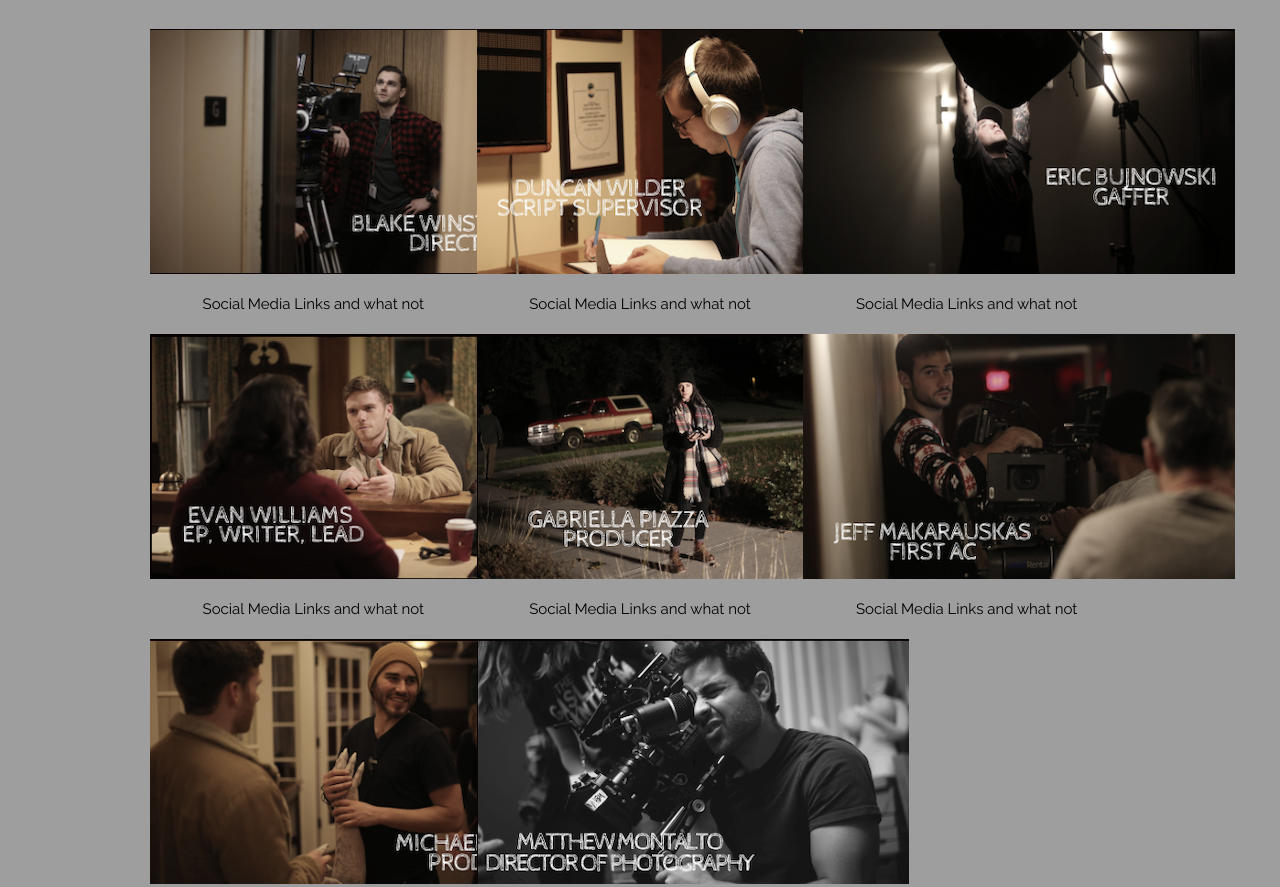
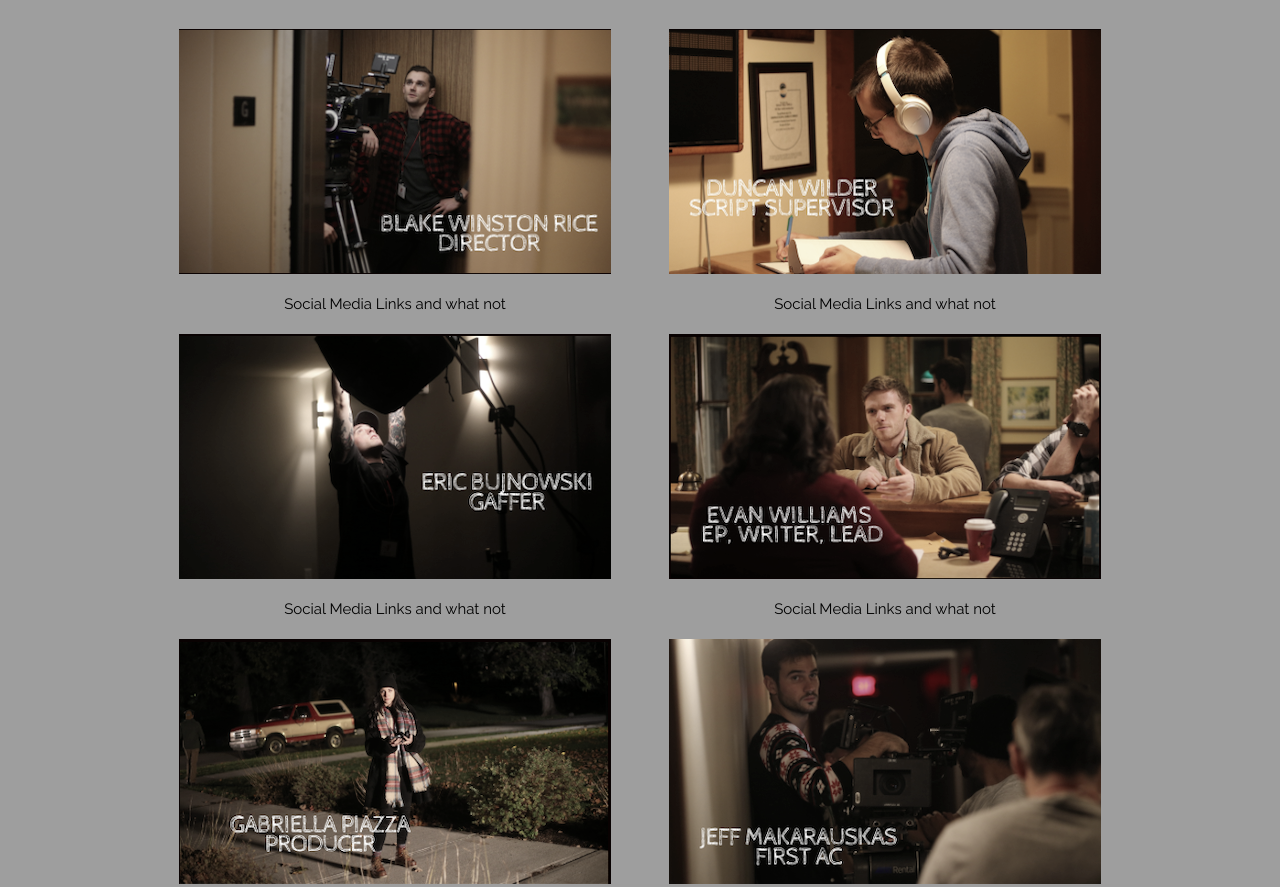
Before and after one commit to recoverycall/recoverycall.github.io, a plain HTML site: page pages/landing.html in a window 1280 px wide. Shown: the part 2264-3151 px from the top of the page. Drawn offline with nearby package versions, Linux system fonts and the light colour scheme.

Commit message:
fix with staff image display

```diff
--- a/pages/landing.html
+++ b/pages/landing.html
@@ -95,35 +95,35 @@
       <h1 class="w3-text-grey"><b>Meet the staff</b></h1>
       <img class="w3-round-large w3-grayscale-min" style="width:100%;margin:32px 0">
       <div class="w3-row">
-        <div class="w3-third">
+        <div class="w3-half">
           <img src="../images/peeps/bwrice.png">
           <p>Social Media Links and what not</p>
         </div>
-        <div class="w3-third">
+        <div class="w3-half">
           <img src="../images/peeps/dwilder.png">
           <p>Social Media Links and what not</p>
         </div>
-        <div class="w3-third">
+        <div class="w3-half">
           <img src="../images/peeps/ebuinowski.png">
           <p>Social Media Links and what not</p>
         </div>
-        <div class="w3-third">
+        <div class="w3-half">
           <img src="../images/peeps/ewilliams.png">
           <p>Social Media Links and what not</p>
         </div>
-        <div class="w3-third">
+        <div class="w3-half">
           <img src="../images/peeps/gpiazza.png">
           <p>Social Media Links and what not</p>
         </div>
-        <div class="w3-third">
+        <div class="w3-half">
           <img src="../images/peeps/jmakarauskas.png">
           <p>Social Media Links and what not</p>
         </div>
-        <div class="w3-third">
+        <div class="w3-half">
           <img src="../images/peeps/mcej.png">
           <p>Social Media Links and what not</p>
         </div>
-        <div class="w3-third">
+        <div class="w3-half">
           <img src="../images/peeps/mmontalto.png">
           <p>Social Media Links and what not</p>
         </div>
```
